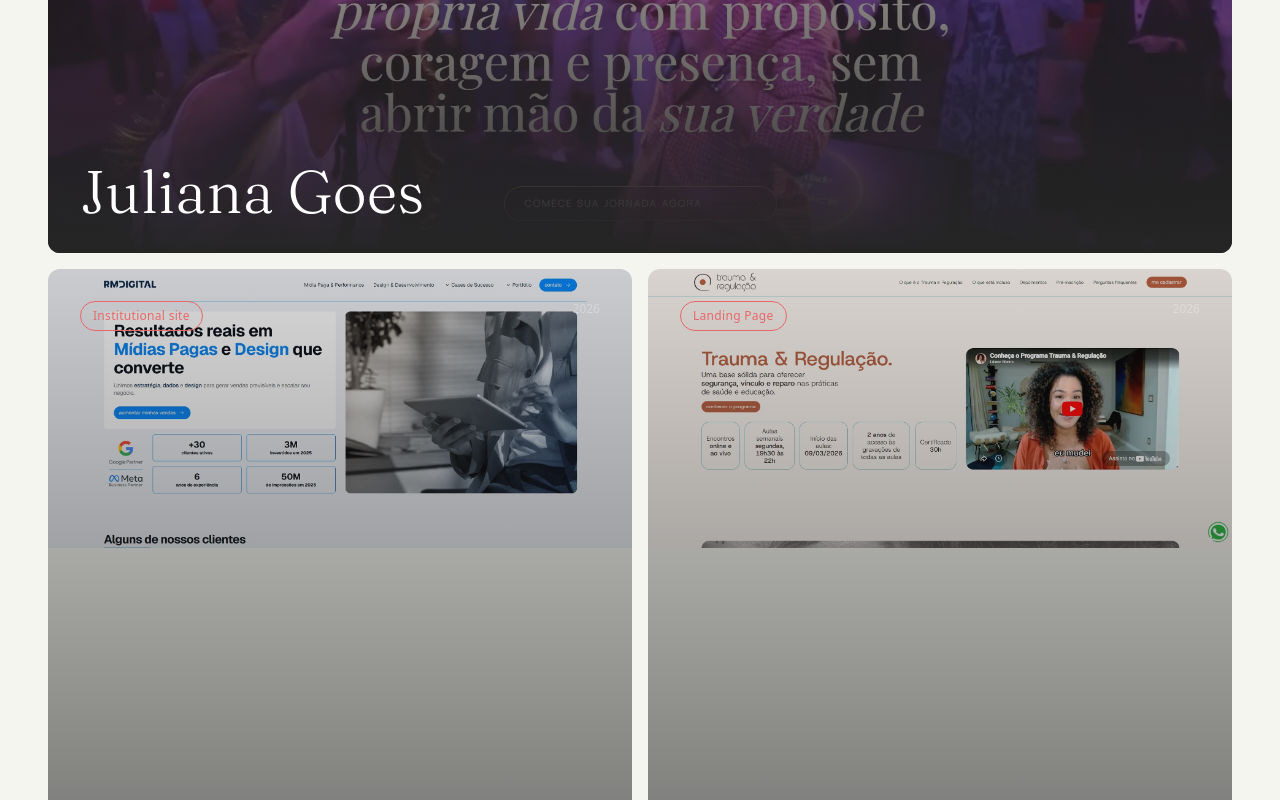
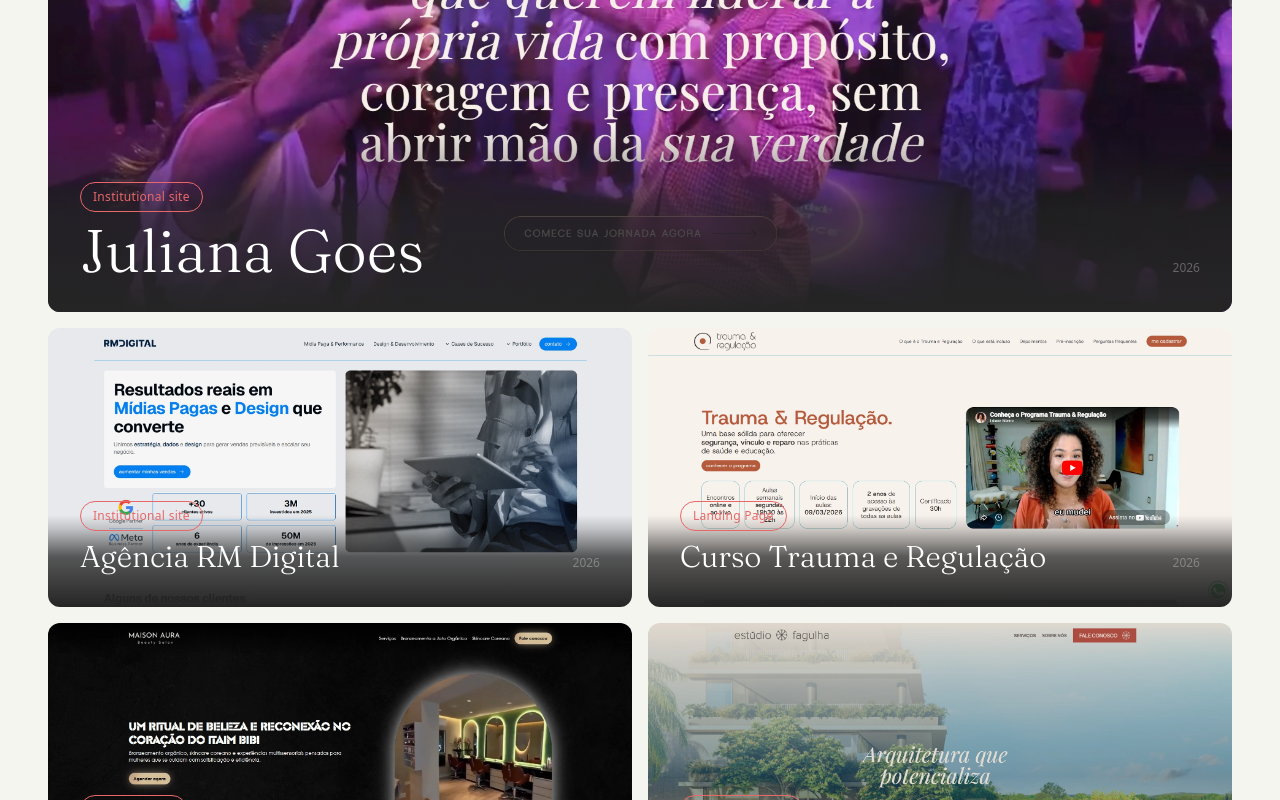
Before and after one commit to daniloaguillar/portfolio, a Next.js app: page / in a window 1280 px wide. Shown: the part 1480-2280 px from the top of the page. Built offline with nearby package versions, Linux system fonts and the light colour scheme; a web font is replaced by a local one.

Commit message:
Cards: 1903/909 ratio, badge+year at bottom, gradient bottom third only

```diff
--- a/components/Projects.tsx
+++ b/components/Projects.tsx
@@ -152,9 +152,9 @@
       transition={{ duration: 0.7, ease: [0.16, 1, 0.3, 1] }}
       className={`relative overflow-hidden group cursor-none rounded-xl ${
         featured
-          ? "col-span-1 md:col-span-2 aspect-[9/16] md:aspect-[21/9]"
+          ? "col-span-1 md:col-span-2 aspect-[9/16] md:aspect-[1903/909]"
           : project.image
-            ? "aspect-[9/16]" // desktop: altura definida pela imagem
+            ? "aspect-[9/16] md:aspect-[1903/909]"
             : "aspect-[9/16] md:aspect-[4/3]"
       }`}
       onClick={onClick}
@@ -164,32 +164,23 @@
     >
       {project.image ? (
         <>
-          {/* Mobile: absoluta, alinhada pelo topo */}
+          {/* Mobile: alinhada pelo topo */}
           <img
             src={project.imageMobile ?? project.image}
             alt={project.name}
             className="md:hidden absolute inset-0 w-full h-full object-cover object-top transition-transform duration-700 group-hover:scale-105"
           />
-
-          {/* Desktop featured: absoluta preenche aspect fixo */}
-          {featured && (
+          {/* Desktop */}
           <img
             src={project.image}
             alt={project.name}
             className="hidden md:block absolute inset-0 w-full h-full object-cover transition-transform duration-700 group-hover:scale-105"
           />
-          )}
-
-          {/* Desktop não-featured: em fluxo, define altura do card */}
-          {!featured && (
-            <img
-              src={project.image}
-              alt={project.name}
-              className="hidden md:block w-full transition-transform duration-700 group-hover:scale-105"
+          {/* Gradiente apenas no 1/3 inferior */}
+          <div
+            className="absolute inset-0"
+            style={{ background: "linear-gradient(to top, #252525 0%, rgba(37,37,37,0.75) 18%, rgba(37,37,37,0.2) 28%, transparent 33%)" }}
           />
-          )}
-
-          <div className="absolute inset-0 bg-gradient-to-t from-[#252525] via-[#252525]/55 to-[#252525]/15" />
         </>
       ) : (
         <>
@@ -207,29 +198,23 @@
       {/* Hover overlay */}
       <div className="absolute inset-0 bg-white/0 group-hover:bg-white/5 transition-colors duration-500" />
 
-      <div className="absolute inset-0 p-6 md:p-8 flex flex-col justify-between">
-        {/* Topo — badge só no desktop, ano sempre */}
-        <div className="flex items-start justify-between">
-          <span className="hidden md:inline-flex text-xs px-3 py-1.5 border border-accent text-accent font-sans tracking-wide rounded-full">
-            {project.type[locale]}
-          </span>
-          <span className="text-xs text-white/30 font-sans">{project.year}</span>
-        </div>
-
-        {/* Base — badge mobile + "ver projeto" + título */}
-        <div>
+      {/* Conteúdo — tudo na base */}
+      <div className="absolute inset-0 p-6 md:p-8 flex flex-col justify-end">
         <motion.div
           animate={hovered ? { opacity: 1, y: 0 } : { opacity: 0, y: 10 }}
           transition={{ duration: 0.3 }}
-            className="hidden md:block mb-3"
+          className="mb-2"
         >
           <span className="text-xs tracking-[0.2em] uppercase text-accent font-sans font-medium">
             {viewLabel}
           </span>
         </motion.div>
-          <span className="md:hidden inline-flex mb-2 text-xs px-3 py-1.5 border border-accent text-accent font-sans tracking-wide rounded-full">
+        {/* Badge acima do título */}
+        <span className="inline-flex mb-2 text-xs px-3 py-1.5 border border-accent text-accent font-sans tracking-wide rounded-full w-fit">
           {project.type[locale]}
         </span>
+        {/* Título + ano na mesma linha */}
+        <div className="flex items-end justify-between gap-4">
           <h3
             className={`font-display font-light text-white leading-tight ${
               featured ? "text-4xl md:text-6xl" : "text-2xl md:text-3xl"
@@ -237,6 +222,7 @@
           >
             {project.name}
           </h3>
+          <span className="text-xs text-white/30 font-sans shrink-0 mb-1">{project.year}</span>
         </div>
       </div>
 
```
Lines whose indentation alone changed are shown as unchanged.
